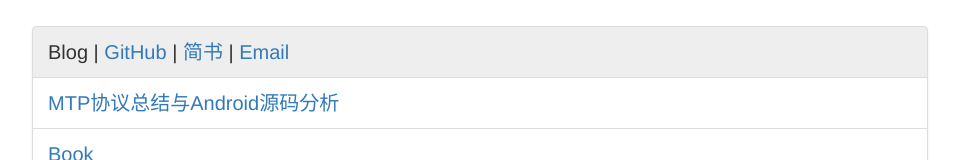
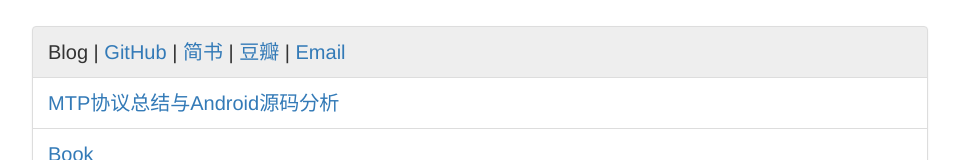
Before and after one commit to wujingchao/wujingchao.github.io, a plain HTML site: page index.html in a window 1280 px wide. Shown: the top 160 px of the page, without its empty margins (160-1119 px from the left). Drawn offline with Linux system fonts and the light colour scheme.

Commit message:
Site updated: 2018-04-09 13:48:52

```diff
--- a/index.html
+++ b/index.html
@@ -29,7 +29,7 @@
 <body>
 <ul class="list-group">
     <li class="list-group-item title" style="background-color:#eee">
-        Blog | <a style="display:inline;" href="https://github.com/wujingchao" >GitHub</a>  | <a style="display:inline;" href="http://www.jianshu.com/users/01e73279ab1a/latest_articles" >简书</a>  | <a style="display:inline;" href="mailto:wujingchao92@gmail.com" >Email</a>
+        Blog | <a style="display:inline;" href="https://github.com/wujingchao" >GitHub</a>  | <a style="display:inline;" href="http://www.jianshu.com/users/01e73279ab1a/latest_articles" >简书</a>  | <a style="display:inline;" href="https://www.douban.com/people/wujingchao92/" >豆瓣</a>  | <a style="display:inline;" href="mailto:wujingchao92@gmail.com" >Email</a>
     </li>
 
 
```
